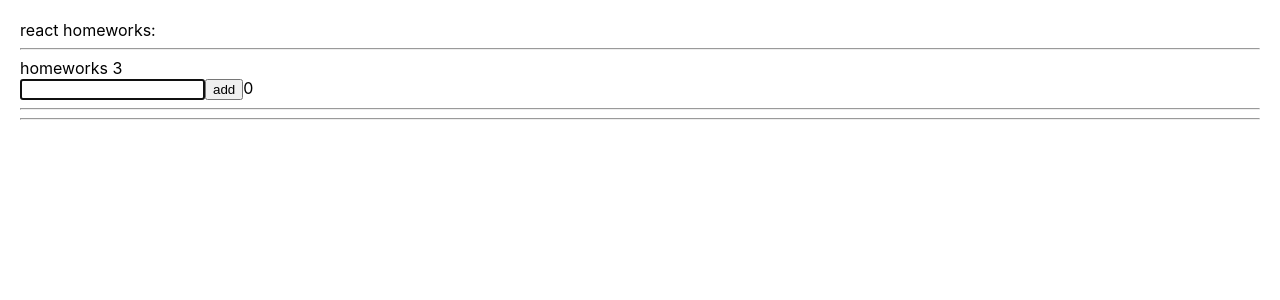
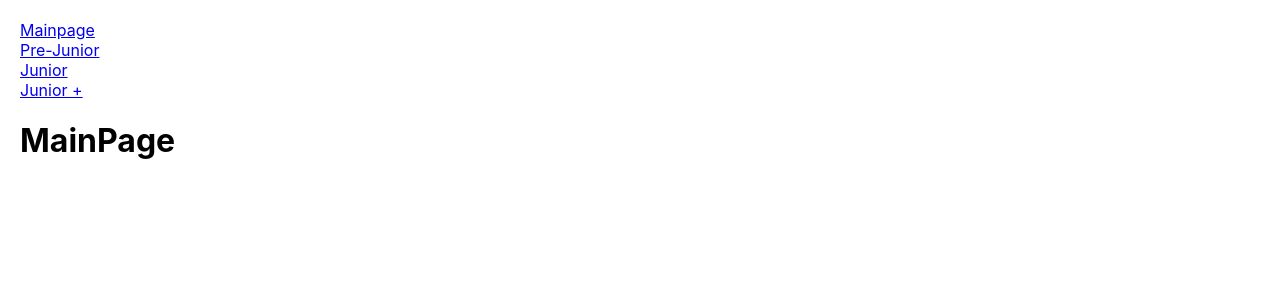
Before and after one commit to VictorSvetailo/homeworkJSTSIZ, a React (Create React App) app: page / in a window 1280 px wide. Shown: the top 300 px of the page. Built offline with nearby package versions, Linux system fonts and the light colour scheme.

Commit message:
HomeWork #5

```diff
--- a/src/index.tsx
+++ b/src/index.tsx
@@ -3,10 +3,13 @@ import ReactDOM from 'react-dom'
 import './index.css'
 import App from './p1-main/m1-ui/u1-app/App'
 import * as serviceWorker from './serviceWorker'
+import {BrowserRouter} from 'react-router-dom';
 
 ReactDOM.render(
     <React.StrictMode>
+        <BrowserRouter>
         <App/>
+        </BrowserRouter>
     </React.StrictMode>,
     document.getElementById("root")
 )
--- a/src/p1-main/m1-ui/u1-app/App.tsx
+++ b/src/p1-main/m1-ui/u1-app/App.tsx
@@ -1,18 +1,12 @@
 import React from 'react'
-import HW1 from '../../../p2-homeworks/h1/HW1'
 import styles from './App.module.css'
-import HW3 from '../../../p2-homeworks/h3/HW3';
+import HW5 from '../../../p2-homeworks/h5/HW5';
+
 
 function App() {
     return (
         <div className={styles.app}>
-            <div>react homeworks:</div>
-            {/*<HW1/>*/}
-            {/*<HW2/>*/}
-            <HW3/>
-            {/*<HW4/>*/}
-            {/*<HW5/>*/}
-
+        <HW5/>
         </div>
     )
 }
--- a/src/p2-homeworks/h5/HW5.tsx
+++ b/src/p2-homeworks/h5/HW5.tsx
@@ -1,6 +1,6 @@
 import React from 'react'
 import Header from './Header'
-import Routes from './Routes'
+import {RoutesFC} from './RoutesFC';
 
 function HW5() {
     return (
@@ -9,8 +9,7 @@ function HW5() {
             {/*<HashRouter>*/}
 
             <Header/>
-
-            <Routes/>
+            <RoutesFC/>
 
             {/*</HashRouter>*/}
         </div>
--- a/src/p2-homeworks/h5/Header.tsx
+++ b/src/p2-homeworks/h5/Header.tsx
@@ -1,10 +1,25 @@
 import React from 'react'
+import {NavLink} from 'react-router-dom';
+import {PATH} from './RoutesFC';
+
+
+
 
 function Header() {
     return (
         <div>
-            // add NavLinks
-
+            <div>
+                <NavLink to={'/'}>Mainpage</NavLink>
+            </div>
+            <div>
+                <NavLink to={PATH.PRE_JUNIOR}>Pre-Junior</NavLink>
+            </div>
+            <div>
+                <NavLink to={PATH.JUNIOR}>Junior</NavLink>
+            </div>
+            <div>
+                <NavLink to={PATH.JUNIOR_PLUS}>Junior +</NavLink>
+            </div>
         </div>
     )
 }
--- a/src/p2-homeworks/h5/Routes.tsx
+++ b/src/p2-homeworks/h5/RoutesFC.tsx
@@ -1,29 +1,39 @@
 import React from 'react'
+import {NavLink, Route, Routes} from 'react-router-dom';
+import PreJunior from './pages/PreJunior';
+import Header from './Header';
+import Error404 from './pages/Error404';
 
 export const PATH = {
+    MAINPAGE: '/',
     PRE_JUNIOR: '/pre-junior',
+    JUNIOR: '/junior',
+    JUNIOR_PLUS: '/junior-plus',
     // add paths
 }
 
-function Routes() {
+
+export function RoutesFC() {
     return (
         <div>
+            <h1>MainPage</h1>
+
+            <Routes>
+                    <Route path={'/'}/>
+                    <Route path={PATH.PRE_JUNIOR} element={<PreJunior/>}/>
+                    <Route path={PATH.JUNIOR} element={<h1> junior page находится в разработке</h1>}/>
+                    <Route path={PATH.JUNIOR_PLUS} element={<h1>junior + находится в разработке</h1>}/>
+                    <Route path={'/*'} element={<Error404/>}/>
+            </Routes>
+
             {/*Switch выбирает первый подходящий роут*/}
             {/*<Switch>*/}
-
             {/*в начале мы попадаем на страницу '/' и переходим сразу на страницу PRE_JUNIOR*/}
             {/*exact нужен чтоб указать полное совподение (что после '/' ничего не будет)*/}
             {/*<Route path={'/'} exact render={() => <Redirect to={PATH.PRE_JUNIOR}/>}/>*/}
-
             {/*<Route path={PATH.PRE_JUNIOR} render={() => <PreJunior/>}/>*/}
-                // add routes
-
             {/*у этого роута нет пути, он отрисуется если пользователь захочет попасть на несуществующую страницу*/}
-            {/*<Route render={() => <Error404/>}/>*/}
-
             {/*</Switch>*/}
         </div>
     )
 }
-
-export default Routes
--- a/src/p2-homeworks/h5/pages/PreJunior.tsx
+++ b/src/p2-homeworks/h5/pages/PreJunior.tsx
@@ -3,15 +3,18 @@ import HW1 from '../../h1/HW1'
 import HW2 from '../../h2/HW2'
 import HW3 from '../../h3/HW3'
 import HW4 from '../../h4/HW4'
+import {NavLink} from 'react-router-dom';
+import HW6 from '../../h6/HW6';
 
 function PreJunior() {
     return (
         <div>
+
             <HW1/>
             <HW2/>
             <HW3/>
             <HW4/>
-            {/*<HW6/>*/}
+            <HW6/>
 
         </div>
     )
```
Also changed, not shown: package.json (+6 -1 lines), 1 other file (tests, documents, lock files or other folders).
